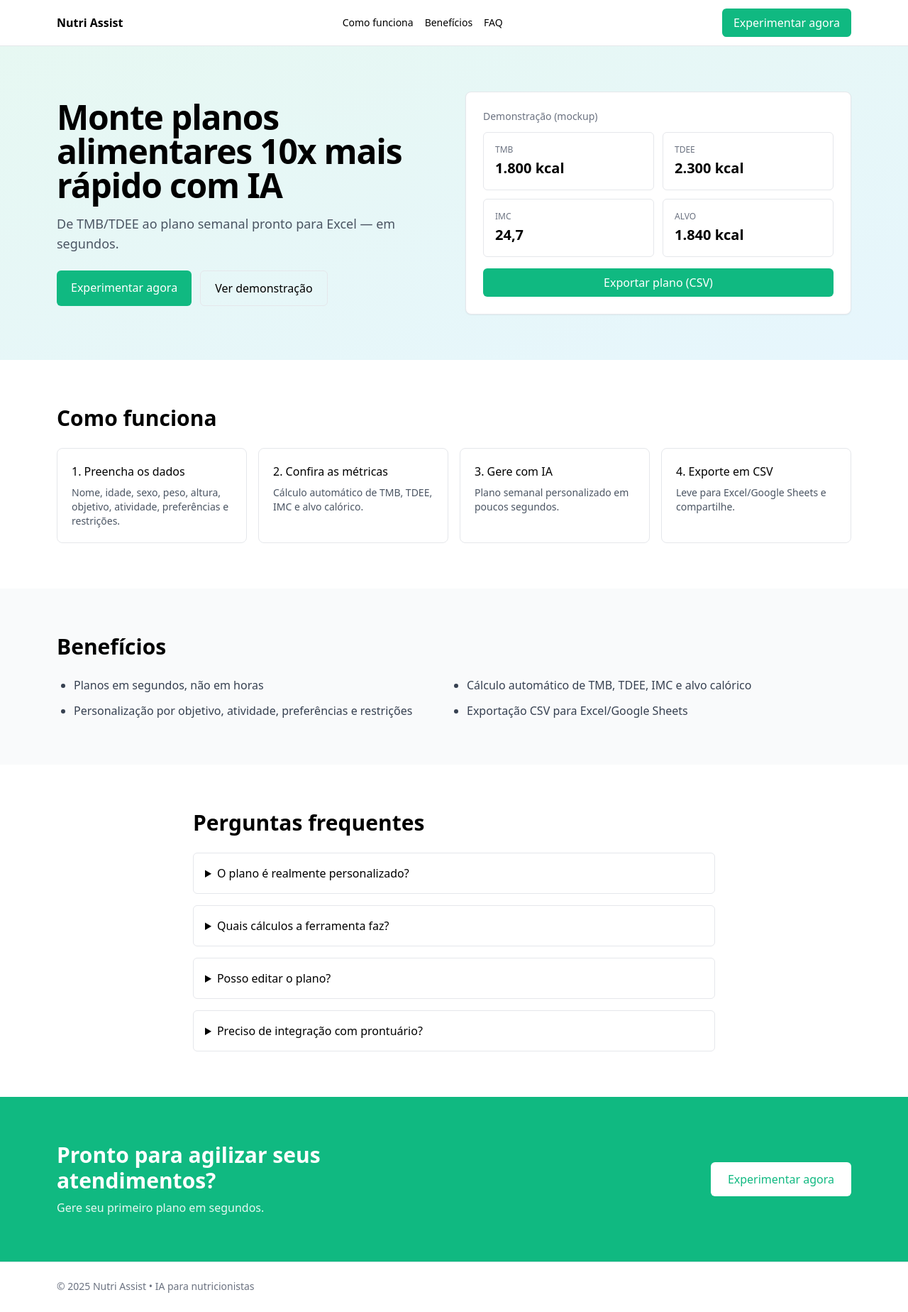
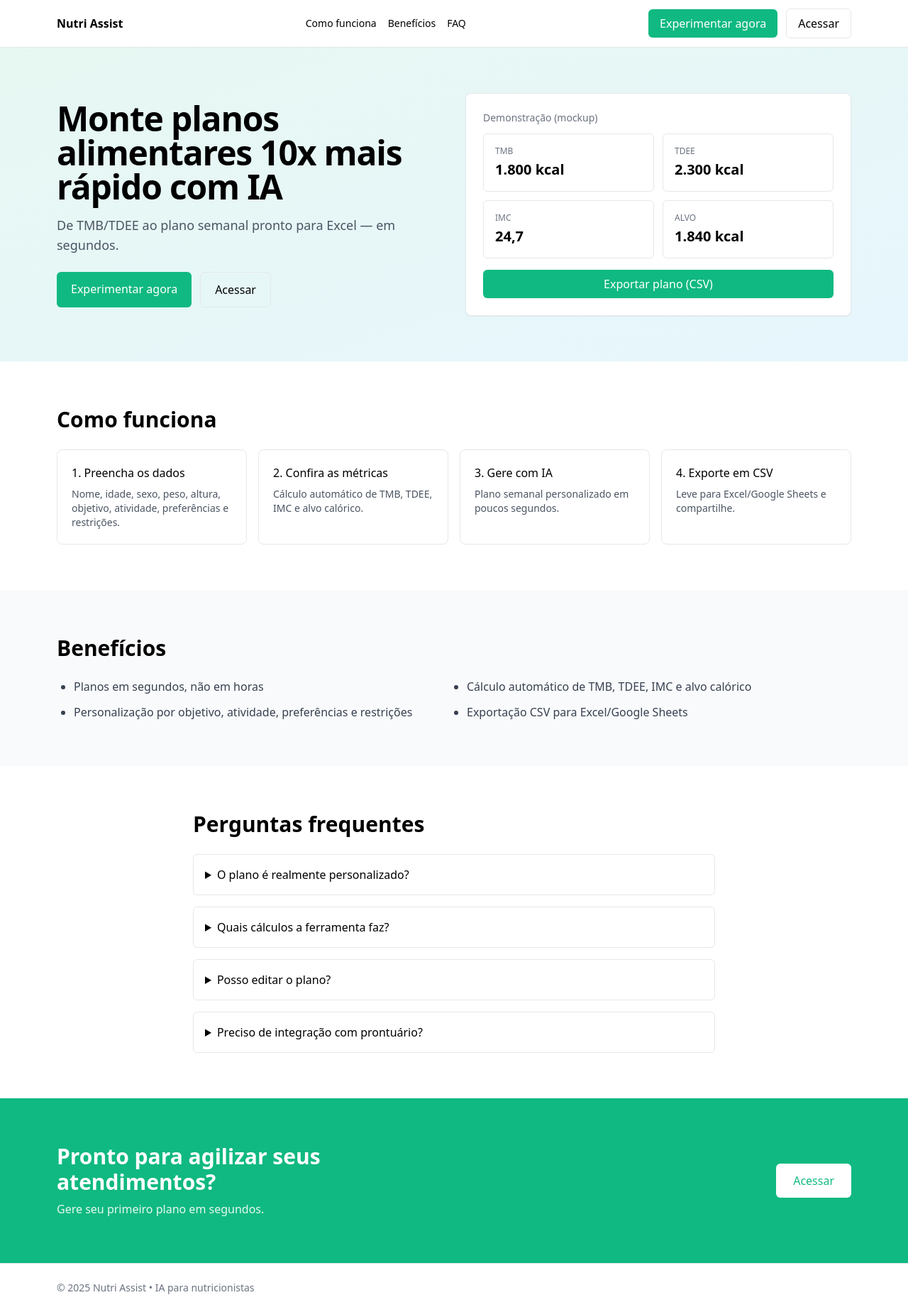
Before and after one commit to guilopes04/nutri-ia-lp, a React (Vite) app: page / in a window 1280 px wide. Shown: the whole page at 71% size. Built offline with nearby package versions, Linux system fonts and the light colour scheme.

Commit message:
feat: add 'Acessar' button linking to /dashboard

```diff
--- a/src/App.tsx
+++ b/src/App.tsx
@@ -38,9 +38,14 @@ export default function App() {
             <a href="#beneficios" className="hover:text-brand">Benefícios</a>
             <a href="#faq" className="hover:text-brand">FAQ</a>
           </nav>
-          <a href="#cta" className="px-4 py-2 rounded-md bg-brand text-white hover:opacity-90">
-            {sections.hero.ctaPrimary}
-          </a>
+          <div className="flex items-center gap-3">
+            <a href="#cta" className="px-4 py-2 rounded-md bg-brand text-white hover:opacity-90">
+              {sections.hero.ctaPrimary}
+            </a>
+            <a href="/dashboard" className="px-4 py-2 rounded-md border hover:bg-gray-50">
+              Acessar
+            </a>
+          </div>
         </div>
       </header>
 
@@ -59,8 +64,8 @@ export default function App() {
                 <a href="#cta" className="px-5 py-3 rounded-md bg-brand text-white hover:opacity-90">
                   {sections.hero.ctaPrimary}
                 </a>
-                <a href="#demo" className="px-5 py-3 rounded-md border hover:bg-gray-50">
-                  {sections.hero.ctaSecondary}
+                <a href="/dashboard" className="px-5 py-3 rounded-md border hover:bg-gray-50">
+                  Acessar
                 </a>
               </div>
             </div>
@@ -139,8 +144,8 @@ export default function App() {
               <p className="mt-2 text-white/90">Gere seu primeiro plano em segundos.</p>
             </div>
             <div className="flex md:justify-end">
-              <a href="#cta" className="px-6 py-3 rounded-md bg-white text-brand font-medium hover:opacity-90">
-                {sections.hero.ctaPrimary}
+              <a href="/dashboard" className="px-6 py-3 rounded-md bg-white text-brand font-medium hover:opacity-90">
+                Acessar
               </a>
             </div>
           </div>
```
